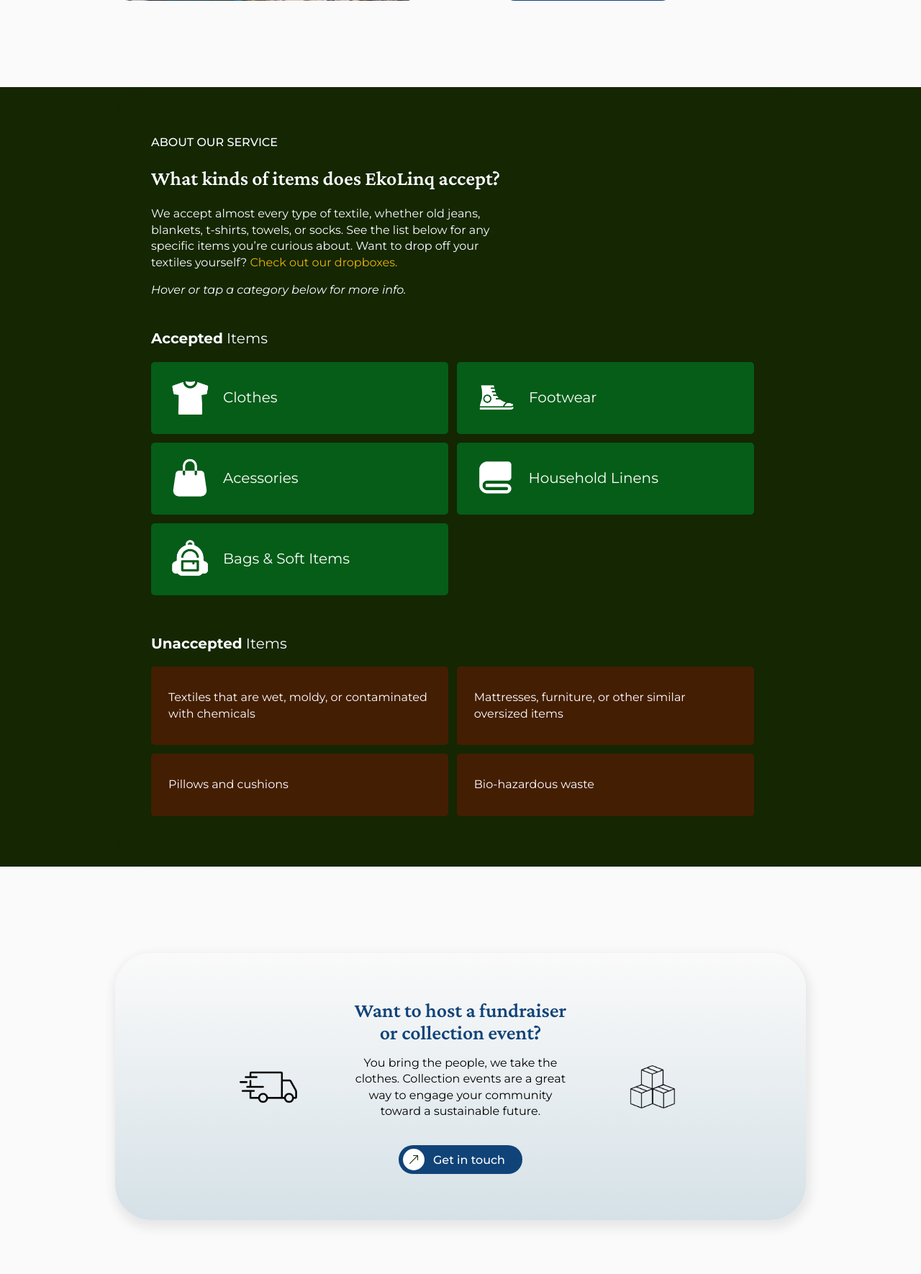
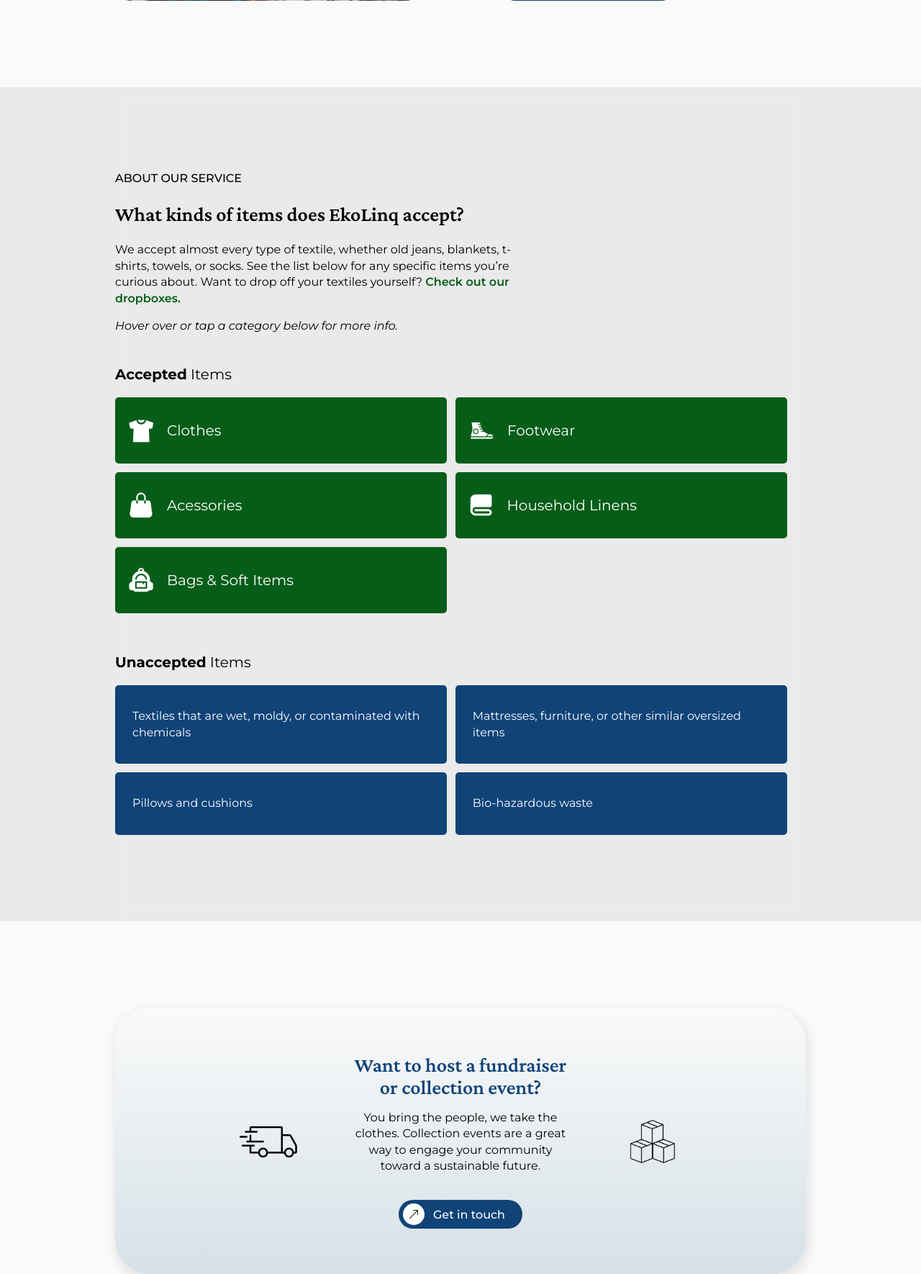
Before and after one commit to seanvanderaa/ekolinq, a Flask app: template templates/landing.html in a window 1280 px wide. Shown: the part 2262-4032 px from the top of the page at 72% size. Run offline with Flask 3, Linux system fonts and the light colour scheme; the visitor is signed in with stand-in values (Sample User, id 1); tables that the repository leaves empty hold one stand-in row (values such as "Sample post"); the template is opened without the code that fills it: most values are stand-ins (such as "Sample title", 1, 10 or a date in 2020); parts of the project's set-up code (start-up, migrations or seed data) failed here and were passed over; some libraries are stand-ins or nearby versions.

Commit message:
Final UI change

```diff
--- a/static/css/landing_styles.css
+++ b/static/css/landing_styles.css
@@ -541,25 +541,36 @@ strong {
 } */
 
 #image-belt {
-    background-color: var(--d-green);
+    background-color: rgb(234, 234, 234);
+}
+
+#image-belt .section-title {
+    color: black !important;
+}
+
+#image-belt h3 {
+    color: black !important;
 }
 
 
 #items {
     position: relative;
     z-index: 2;
-    max-width: 860px;
-    border-radius: 50px;
-    background-color: #142602;
+    max-width: 960px;
     backdrop-filter: blur(10px);
     -webkit-backdrop-filter: blur(10px);
-    padding: 50px;
-    padding-bottom: 70px;
-    color: white;
+    padding: 100px 0px;
+    padding-bottom: 120px;
+
 }
 
 #items-header {
     max-width: 60%;
+    color: black !important;
+}
+
+#items-header .a-green {
+    font-weight: 600;
 }
 
 #items-info {
@@ -569,6 +580,7 @@ strong {
     justify-content: center;
     row-gap: 36px;
     margin-top: 24px;
+    color: white;
 }
 
 #accepted-items-wrapper, #unaccepted-items-wrapper {
@@ -590,10 +602,11 @@ strong {
     column-gap: 16px;
     background-color: var(--m-green);
     border-radius: 5px;
-    padding: 16px 24px;
+    padding: 12px 16px;
+    cursor: pointer;
     align-items: center;
     box-sizing: border-box;
-    transition: transform .2s ease, background-color .2s ease, box-shadow .2s ease;
+    transition: transform .4s ease-in-out, background-color .2s ease, box-shadow .2s ease;
 }
 
 
@@ -619,7 +632,7 @@ strong {
   position: absolute;
   top: 50%;
   left: 0px;                  /* same horizontal inset as your padding */
-  transform: translateY(-100%);
+  transform: translateY(200px);
   opacity: 0;
   margin: 0;                   /* reset any default margins */
   white-space: normal;               /* allow wrapping */
@@ -632,29 +645,29 @@ strong {
 
 /* on hover: hide front‐face, show back‐face */
 .item-wrapper:hover img {
-  opacity: 0;
-  transform: translateX(-100%);
+  /* opacity: 0; */
+  transform: translateY(-200px);
 }
 
 .item-wrapper:hover .item-header {
-  opacity: 0;
-  transform: translateX(100%);
+  /* opacity: 0; */
+  transform: translateY(-200px);
 }
 
 .item-wrapper:hover {
     cursor: pointer;
     transform: scale(1.02);
-    background-color: var(--m-blue);
 }
 
 .item-wrapper:hover .hidden-item-desc {
   opacity: 1;
-  transform: translateY(-50%) translateX(0);
+  transform: translateY(-50%);
 }
 
 .unaccepted-item {
     position: relative;
     overflow: hidden;
+    cursor:not-allowed;
     flex: 1;
     min-width: 48%;
     max-width: 48%;
@@ -662,7 +675,7 @@ strong {
     display: flex;
     flex-direction: row;
     column-gap: 16px;
-    background-color: #fc000034;
+    background-color: var(--m-blue);
     border-radius: 5px;
     padding: 16px 24px;
     align-items: center;
--- a/templates/landing.html
+++ b/templates/landing.html
@@ -139,8 +139,8 @@ landfills!{% endblock %}
         <h2>What kinds of items does EkoLinq accept?</h2>
         <p>We accept almost every type of textile, whether old jeans, blankets, t-shirts, towels, or socks. See the
           list below for any specific items you’re curious about. Want to drop off your textiles yourself?
-          <a class="a-yel" href="/drop-boxes">Check out our dropboxes.</a></p>
-        <p><i>Hover or tap a category below for more info.</i></p>
+          <a class="a-green" href="/drop-boxes">Check out our dropboxes.</a></p>
+        <p><i>Hover over or tap a category below for more info.</i></p>
       </div>
     </div>
     <div id="items-info">
@@ -148,27 +148,27 @@ landfills!{% endblock %}
         <h3><b>Accepted</b> Items</h3>
         <div id="accepted-items-wrapper">
           <div class="item-wrapper">
-            <img src="{{ url_for('static', filename='images/Shirt.png') }}" alt="" height="60">
+            <img src="{{ url_for('static', filename='images/Shirt.png') }}" alt="" height="40">
             <p class="item-header">Clothes</p>
             <p class="hidden-item-desc">Shirts, pants, jeans, shorts, skirts, dresses, suits, coats, jackets, gloves, hats, scarves, bras, underwear, socks, slips, camisoles, tights</p>
           </div>
           <div class="item-wrapper">
-            <img src="{{ url_for('static', filename='images/Shoes.png') }}" alt="" height="60">
+            <img src="{{ url_for('static', filename='images/Shoes.png') }}" alt="" height="40">
             <p class="item-header">Footwear</p>
             <p class="hidden-item-desc">Shoes, boots, heels, sneakers, sandals</p>
           </div>
           <div class="item-wrapper">
-            <img src="{{ url_for('static', filename='images/Handbag.png') }}" alt="" height="60">
+            <img src="{{ url_for('static', filename='images/Handbag.png') }}" alt="" height="40">
             <p class="item-header">Acessories</p>
             <p class="hidden-item-desc">Belts, ties, headbands, handbags, wallets</p>
           </div>
           <div class="item-wrapper">
-            <img src="{{ url_for('static', filename='images/Towels.png') }}" alt="" height="60">
+            <img src="{{ url_for('static', filename='images/Towels.png') }}" alt="" height="40">
             <p class="item-header">Household Linens</p>
             <p class="hidden-item-desc">Towels, sheets, comforters, blankets, tablecloths</p>
           </div>
           <div class="item-wrapper">
-            <img src="{{ url_for('static', filename='images/Backpack.png') }}" alt="" height="60">
+            <img src="{{ url_for('static', filename='images/Backpack.png') }}" alt="" height="40">
             <p class="item-header">Bags & Soft Items</p>
             <p class="hidden-item-desc">Totes, backpacks, stuffed animals</p>
           </div>
```
